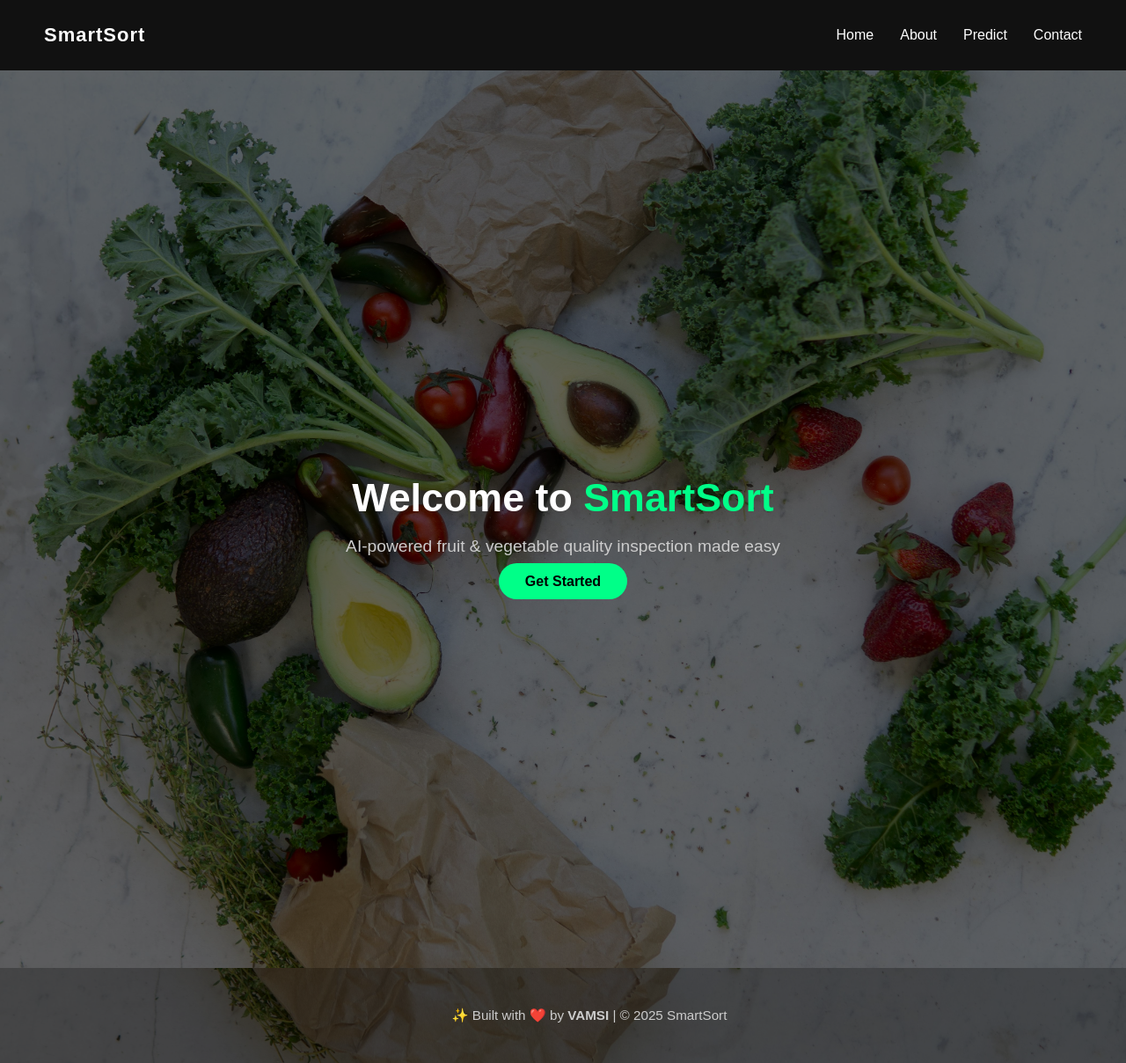
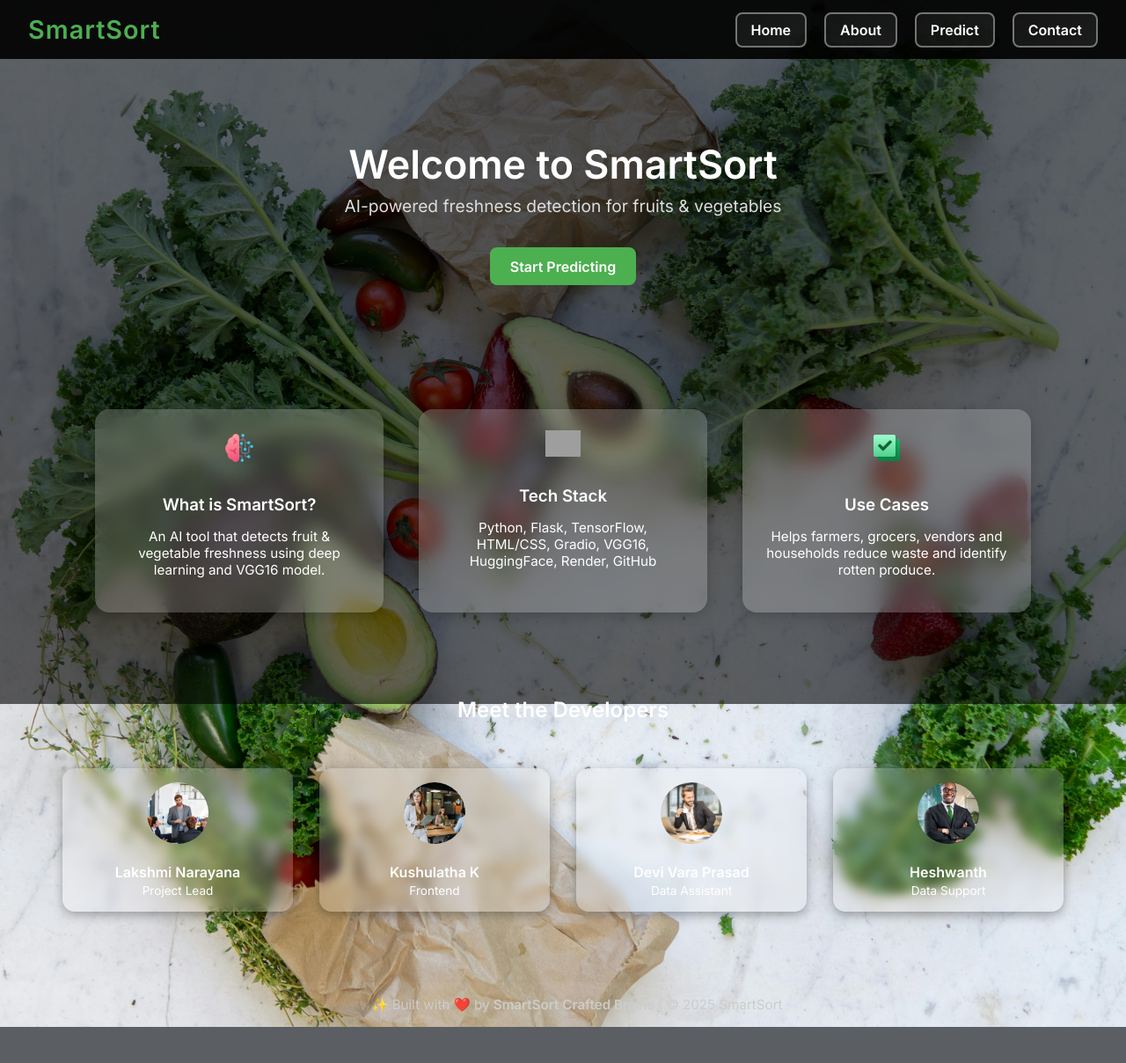
Before and after one commit to vamsi746/smartsort, a Flask app: page / in a window 1280 px wide; the page is wider, and only the part inside the window is pictured. Shown: that part at 88% size. After the commit the page ends 1167 px from the top of that part, so only its background shows below. Run offline with Flask 3, Linux system fonts and the light colour scheme; grey boxes are pictures that could not be loaded.

Commit message:
Update index.html

```diff
--- a/templates/index.html
+++ b/templates/index.html
@@ -1,11 +1,209 @@
 <!DOCTYPE html>
 <html lang="en">
 <head>
+  <meta name="viewport" content="width=device-width, initial-scale=1.0">
   <meta charset="UTF-8">
-    <title>SmartSort | Freshness Detection</title>
+  <title>SmartSort | AI Freshness Detection</title>
   <link rel="stylesheet" href="{{ url_for('static', filename='css/style.css') }}">
+  <link href="https://fonts.googleapis.com/css2?family=Inter:wght@400;600&display=swap" rel="stylesheet">
+  <style>
+    body {
+      margin: 0;
+      font-family: 'Inter', sans-serif;
+      background: url("{{ url_for('static', filename='img/bg-dark.jpg') }}") no-repeat center center/cover;
+      color: #222;
+      position: relative;
+    }
+
+    body::before {
+      content: '';
+      position: fixed;
+      inset: 0;
+      background-color: rgba(0, 0, 0, 0.6);
+      z-index: 0;
+    }
+
+    * {
+      position: relative;
+      z-index: 1;
+    }
+
+    nav {
+      background-color: rgba(0, 0, 0, 0.9);
+      color: #fff;
+      padding: 1rem 2rem;
+      display: flex;
+      justify-content: space-between;
+      align-items: center;
+    }
+
+    nav .logo {
+      font-size: 1.8rem;
+      font-weight: bold;
+      color: #4CAF50;
+    }
+
+    nav ul {
+      list-style: none;
+      display: flex;
+      gap: 20px;
+      margin: 0;
+      padding: 0;
+    }
+
+    nav ul li a {
+      padding: 8px 16px;
+      color: #fff;
+      text-decoration: none;
+      font-weight: 600;
+      border: 2px solid rgba(255,255,255,0.4);
+      border-radius: 8px;
+      background: linear-gradient(145deg, rgba(255,255,255,0.05), rgba(255,255,255,0.08));
+      backdrop-filter: blur(4px);
+      transition: 0.3s;
+    }
+
+    nav ul li a:hover {
+      background-color: #4CAF50;
+      color: #fff;
+    }
+
+    .hero-banner {
+      height: 350px;
+      display: flex;
+      align-items: center;
+      justify-content: center;
+      color: white;
+      text-align: center;
+    }
+
+    .hero-text h1 {
+      font-size: 2.8rem;
+      margin: 0;
+    }
+
+    .hero-text p {
+      margin-top: 0.5rem;
+      font-size: 1.2rem;
+    }
+
+    .cta-btn {
+      background-color: #4CAF50;
+      color: white;
+      padding: 0.7rem 1.4rem;
+      border: none;
+      border-radius: 8px;
+      font-weight: bold;
+      margin-top: 1rem;
+      cursor: pointer;
+      text-decoration: none;
+      display: inline-block;
+      transition: 0.3s;
+    }
+
+    .cta-btn:hover {
+      background-color: #43a047;
+    }
+
+    .sections {
+      display: flex;
+      flex-wrap: wrap;
+      justify-content: center;
+      gap: 40px;
+      padding: 3rem 2rem;
+    }
+
+    .info-card {
+      width: 280px;
+      padding: 1.5rem;
+      background-color: rgba(255, 255, 255, 0.2);
+      backdrop-filter: blur(10px);
+      box-shadow: 0 4px 15px rgba(0,0,0,0.2);
+      border-radius: 16px;
+      text-align: center;
+      transition: 0.3s;
+      color: #fff;
+    }
+
+    .info-card:hover {
+      transform: translateY(-5px);
+    }
+
+    .info-card img {
+      width: 40px;
+      margin-bottom: 10px;
+    }
+
+    .info-card h3 {
+      margin-bottom: 0.5rem;
+      color: #fff;
+    }
+
+    .info-card p {
+      font-size: 0.95rem;
+    }
+
+    .team-section {
+      margin-top: 3rem;
+      text-align: center;
+    }
+
+    .team-grid {
+      display: flex;
+      justify-content: center;
+      flex-wrap: wrap;
+      gap: 30px;
+      padding: 2rem;
+    }
+
+    .team-card {
+      width: 230px;
+      padding: 1rem;
+      background-color: rgba(255, 255, 255, 0.2);
+      backdrop-filter: blur(6px);
+      border-radius: 14px;
+      box-shadow: 0 4px 12px rgba(0,0,0,0.3);
+      text-align: center;
+      transition: 0.3s;
+      cursor: pointer;
+      color: #fff;
+      text-decoration: none;
+    }
+
+    .team-card:hover {
+      transform: scale(1.03);
+    }
+
+    .team-card img {
+      width: 70px;
+      height: 70px;
+      object-fit: cover;
+      border-radius: 50%;
+      margin-bottom: 10px;
+    }
+
+    .team-card h4 {
+      margin: 0.5rem 0 0.2rem;
+      font-weight: 600;
+    }
+
+    .team-card p {
+      font-size: 0.85rem;
+      margin: 0;
+    }
+
+    footer {
+      text-align: center;
+      padding: 1rem;
+      background-color: rgba(255, 255, 255, 0.05);
+      color: #ccc;
+      margin-top: 3rem;
+    }
+  </style>
 </head>
 <body>
+
+  <!-- 🔻 Navigation -->
   <nav>
     <div class="logo">SmartSort</div>
     <ul>
@@ -16,18 +214,64 @@
     </ul>
   </nav>
 
-    <header class="hero">
-    <div class="overlay"></div> <!-- 🔹 This adds the dark layer -->
-    <div class="hero-content">
-        <h1>Welcome to <span style="color: #00ff88;">SmartSort</span></h1>
-        <p>AI-powered fruit & vegetable quality inspection made easy</p>
-        <a href="/predict" class="cta-btn">Get Started</a>
+  <!-- 🔻 Hero Banner -->
+  <div class="hero-banner">
+    <div class="hero-text">
+      <h1>Welcome to SmartSort</h1>
+      <p>AI-powered freshness detection for fruits & vegetables</p>
+      <a class="cta-btn" href="/predict">Start Predicting</a>
     </div>
-</header>
+  </div>
 
+  <!-- 🔻 Info Sections -->
+  <div class="sections">
+    <div class="info-card">
+      <img src="{{ url_for('static', filename='img/ai.png') }}" alt="AI Icon">
+      <h3>What is SmartSort?</h3>
+      <p>An AI tool that detects fruit & vegetable freshness using deep learning and VGG16 model.</p>
+    </div>
+    <div class="info-card">
+      <img src="{{ url_for('static', filename='img/cloud.png') }}" alt="Cloud Icon">
+      <h3>Tech Stack</h3>
+      <p>Python, Flask, TensorFlow, HTML/CSS, Gradio, VGG16, HuggingFace, Render, GitHub</p>
+    </div>
+    <div class="info-card">
+      <img src="{{ url_for('static', filename='img/report.png') }}" alt="Report Icon">
+      <h3>Use Cases</h3>
+      <p>Helps farmers, grocers, vendors and households reduce waste and identify rotten produce.</p>
+    </div>
+  </div>
 
+  <!-- 🔻 Team Cards -->
+  <div class="team-section">
+    <h2 style="color: white;">Meet the Developers</h2>
+    <div class="team-grid">
+      <a href="/contact" class="team-card">
+        <img src="{{ url_for('static', filename='img/teamlead.jpg') }}" alt="Team Member">
+        <h4>Lakshmi Narayana</h4>
+        <p>Project Lead</p>
+      </a>
+      <a href="/contact" class="team-card">
+        <img src="{{ url_for('static', filename='img/teammember1.jpg') }}" alt="Team Member">
+        <h4>Kushulatha K</h4>
+        <p>Frontend</p>
+      </a>
+      <a href="/contact" class="team-card">
+        <img src="{{ url_for('static', filename='img/teammember2.jpg') }}" alt="Team Member">
+        <h4>Devi Vara Prasad</h4>
+        <p>Data Assistant</p>
+      </a>
+      <a href="/contact" class="team-card">
+        <img src="{{ url_for('static', filename='img/teammember3.jpg') }}" alt="Team Member">
+        <h4>Heshwanth</h4>
+        <p>Data Support</p>
+      </a>
+    </div>
+  </div>
+
+  <!-- 🔻 Footer -->
   <footer>
-        <p>✨ Built with ❤️ by <strong>VAMSI</strong> | © 2025 SmartSort</p>
+    ✨ Built with ❤️ by <strong>SmartSort Crafted Brains</strong> | © 2025 SmartSort
   </footer>
 </body>
 </html>
```
Lines whose indentation alone changed are shown as unchanged.
